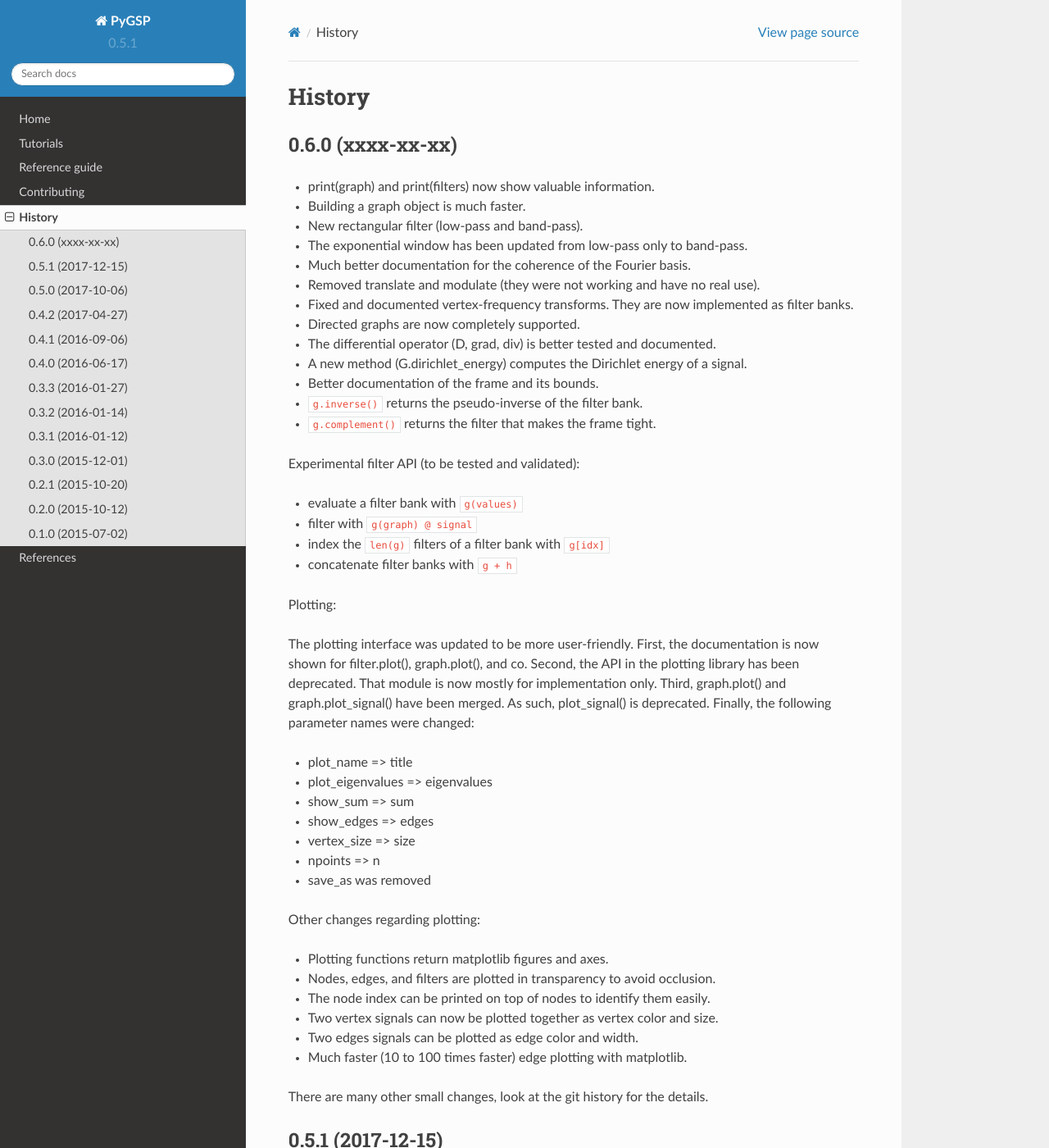
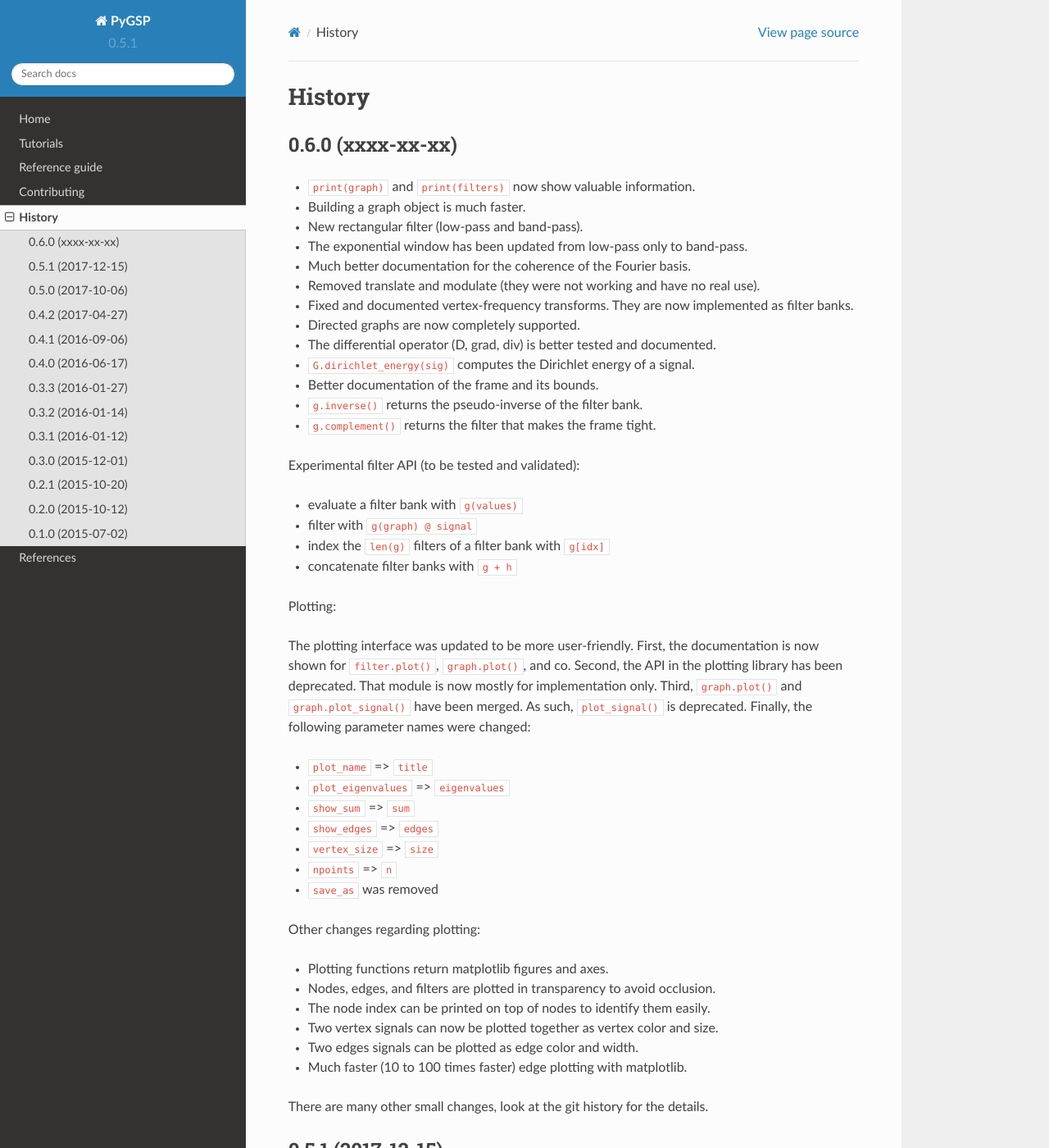
Before and after one commit to epfl-lts2/pygsp, a Sphinx documentation site: the page built from doc/history.rst, in a window 1280 px wide and 1400 px high. Shown: the whole window at 82% size. Built offline with Sphinx 7.4.7 and the Read the Docs theme 2.0.0, drawn with Linux system fonts in a browser that asks for light colours; the version number is read from the project's files by our own code.

Commit message:
use code blocks in history doc

```diff
--- a/doc/history.rst
+++ b/doc/history.rst
@@ -5,7 +5,7 @@ History
 0.6.0 (xxxx-xx-xx)
 ------------------
 
-* print(graph) and print(filters) now show valuable information.
+* ``print(graph)`` and ``print(filters)`` now show valuable information.
 * Building a graph object is much faster.
 * New rectangular filter (low-pass and band-pass).
 * The exponential window has been updated from low-pass only to band-pass.
@@ -15,7 +15,7 @@ History
   They are now implemented as filter banks.
 * Directed graphs are now completely supported.
 * The differential operator (D, grad, div) is better tested and documented.
-* A new method (G.dirichlet_energy) computes the Dirichlet energy of a signal.
+* ``G.dirichlet_energy(sig)`` computes the Dirichlet energy of a signal.
 * Better documentation of the frame and its bounds.
 * ``g.inverse()`` returns the pseudo-inverse of the filter bank.
 * ``g.complement()`` returns the filter that makes the frame tight.
@@ -30,19 +30,19 @@ Experimental filter API (to be tested and validated):
 Plotting:
 
 The plotting interface was updated to be more user-friendly. First, the
-documentation is now shown for filter.plot(), graph.plot(), and co. Second, the
-API in the plotting library has been deprecated. That module is now mostly for
-implementation only. Third, graph.plot() and graph.plot_signal() have been
-merged. As such, plot_signal() is deprecated. Finally, the following parameter
-names were changed:
+documentation is now shown for ``filter.plot()``, ``graph.plot()``, and co.
+Second, the API in the plotting library has been deprecated. That module is now
+mostly for implementation only. Third, ``graph.plot()`` and
+``graph.plot_signal()`` have been merged. As such, ``plot_signal()`` is
+deprecated. Finally, the following parameter names were changed:
 
-* plot_name => title
-* plot_eigenvalues => eigenvalues
-* show_sum => sum
-* show_edges => edges
-* vertex_size => size
-* npoints => n
-* save_as was removed
+* ``plot_name`` => ``title``
+* ``plot_eigenvalues`` => ``eigenvalues``
+* ``show_sum`` => ``sum``
+* ``show_edges`` => ``edges``
+* ``vertex_size`` => ``size``
+* ``npoints`` => ``n``
+* ``save_as`` was removed
 
 Other changes regarding plotting:
 
```
